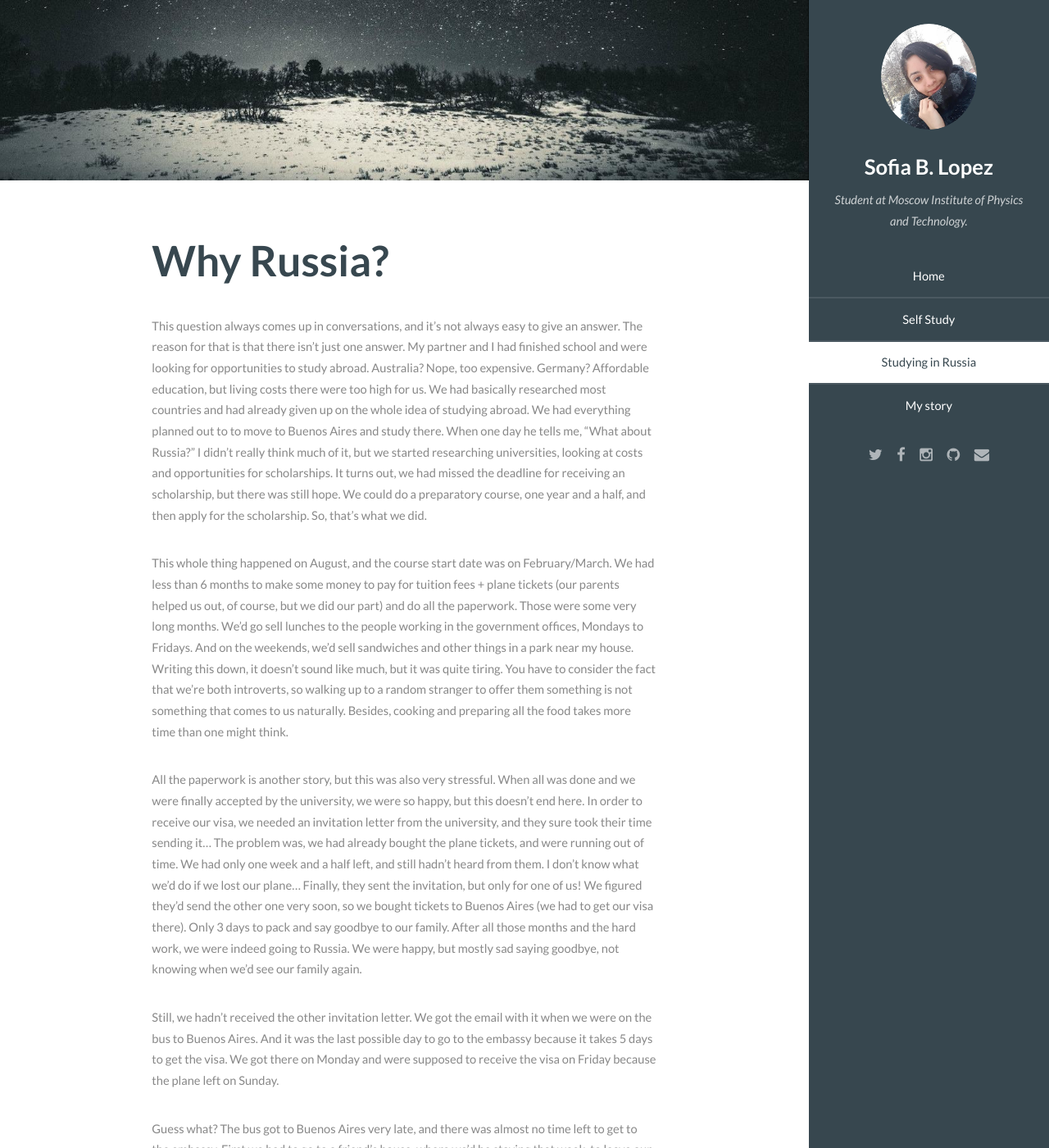
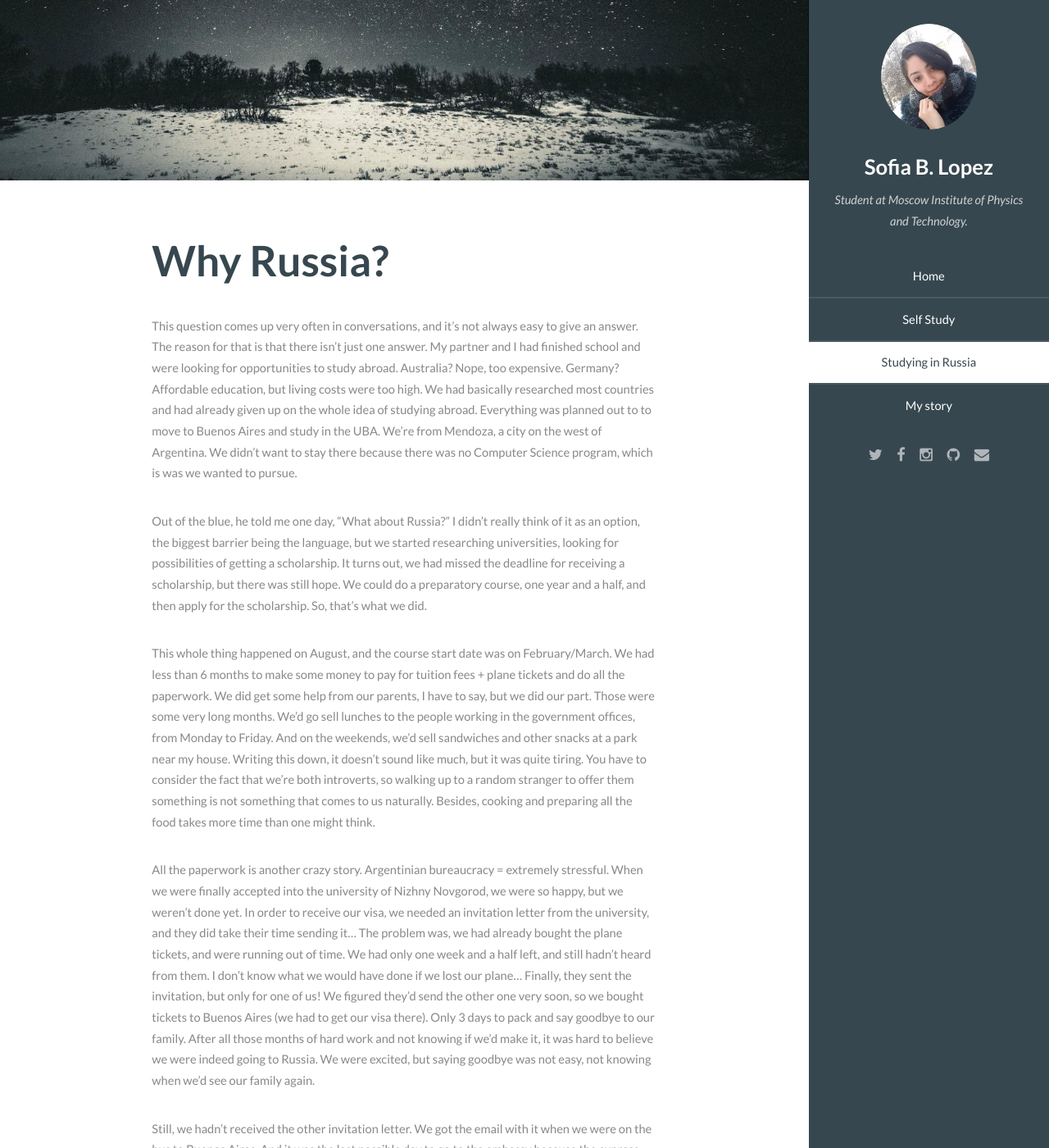
Before and after one commit to sofiabelen/sofiabelen.github.io, a Jekyll site: the page built from pages/studyinrussia.md, in a window 1280 px wide and 1400 px high. Shown: the whole window at 82% size. Built offline with Jekyll 4.4.1, drawn with Linux system fonts in a browser that asks for light colours; some of the changed text lies outside the part shown.

Commit message:
Modify 'Why Russia'

```diff
--- a/pages/studyinrussia.md
+++ b/pages/studyinrussia.md
@@ -4,14 +4,16 @@ layout: blog
 permalink: /studyinrussia.html
 tag: studyinrussia
 ---
-This question always comes up in conversations, and it's not always easy to give an answer. The reason for that is that there isn't just one answer. My partner and I had finished school and were looking for opportunities to study abroad. Australia? Nope, too expensive. Germany? Affordable education, but living costs there were too high for us. We had basically researched most countries and had already given up on the whole idea of studying abroad. We had everything planned out to to move to Buenos Aires and study there. When one day he tells me, "What about Russia?" I didn't really think much of it, but we started researching universities, looking at costs and opportunities for scholarships. It turns out, we had missed the deadline for receiving an scholarship, but there was still hope. We could do a preparatory course, one year and a half, and then apply for the scholarship. So, that's what we did.
+This question comes up very often in conversations, and it's not always easy to give an answer. The reason for that is that there isn't just one answer. My partner and I had finished school and were looking for opportunities to study abroad. Australia? Nope, too expensive. Germany? Affordable education, but living costs were too high. We had basically researched most countries and had already given up on the whole idea of studying abroad. Everything was planned out to to move to Buenos Aires and study in the UBA. We're from Mendoza, a city on the west of Argentina. We didn't want to stay there because there was no Computer Science program, which is was we wanted to pursue.
 
-This whole thing happened on August, and the course start date was on February/March. We had less than 6 months to make some money to pay for tuition fees + plane tickets (our parents helped us out, of course, but we did our part) and do all the paperwork. Those were some very long months. We'd go sell lunches to the people working in the government offices, Mondays to Fridays. And on the weekends, we'd sell sandwiches and other things in a park near my house. Writing this down, it doesn't sound like much, but it was quite tiring. You have to consider the fact that we're both introverts, so walking up to a random stranger to offer them something is not something that comes to us naturally. Besides, cooking and preparing all the food takes more time than one might think.
+Out of the blue, he told me one day, "What about Russia?" I didn't really think of it as an option, the biggest barrier being the language, but we started researching universities, looking for  possibilities of getting a scholarship. It turns out, we had missed the deadline for receiving a scholarship, but there was still hope. We could do a preparatory course, one year and a half, and then apply for the scholarship. So, that's what we did.
 
-All the paperwork is another story, but this was also very stressful. When all was done and we were finally accepted by the university, we were so happy, but this doesn't end here. In order to receive our visa, we needed an invitation letter from the university, and they sure took their time sending it... The problem was, we had already bought the plane tickets, and were running out of time. We had only one week and a half left, and still hadn't heard from them. I don't know what we'd do if we lost our plane... Finally, they sent the invitation, but only for one of us! We figured they'd send the other one very soon, so we bought tickets to Buenos Aires (we had to get our visa there). Only 3 days to pack and say goodbye to our family. After all those months and the hard work, we were indeed going to Russia. We were happy, but mostly sad saying goodbye, not knowing when we'd see our family again.
+This whole thing happened on August, and the course start date was on February/March. We had less than 6 months to make some money to pay for tuition fees + plane tickets and do all the paperwork. We did get some help from our parents, I have to say, but we did our part. Those were some very long months. We'd go sell lunches to the people working in the government offices, from Monday to Friday. And on the weekends, we'd sell sandwiches and other snacks at a park near my house. Writing this down, it doesn't sound like much, but it was quite tiring. You have to consider the fact that we're both introverts, so walking up to a random stranger to offer them something is not something that comes to us naturally. Besides, cooking and preparing all the food takes more time than one might think.
 
-Still, we hadn't received the other invitation letter. We got the email with it when we were on the bus to Buenos Aires. And it was the last possible day to go to the embassy because it takes 5 days to get the visa. We got there on Monday and were supposed to receive the visa on Friday because the plane left on Sunday.
+All the paperwork is another crazy story. Argentinian bureaucracy = extremely stressful. When we were finally accepted into the university of Nizhny Novgorod, we were so happy, but we weren't done yet. In order to receive our visa, we needed an invitation letter from the university, and they did take their time sending it... The problem was, we had already bought the plane tickets, and were running out of time. We had only one week and a half left, and still hadn't heard from them. I don't know what we would have done  if we lost our plane... Finally, they sent the invitation, but only for one of us! We figured they'd send the other one very soon, so we bought tickets to Buenos Aires (we had to get our visa there). Only 3 days to pack and say goodbye to our family. After all those months of hard work and not knowing if we'd make it, it was hard to believe we were indeed going to Russia. We were excited, but saying goodbye was not easy, not knowing when we'd see our family again.
 
-Guess what? The bus got to Buenos Aires very late, and there was almost no time left to get to the embassy. First we had to go to a friend's house, where we'd be staying that week, to leave our luggage (it was a lot!) So we rushed there, on subway and then train, each carrying two suitcases and a backpack. Then we rushed to the embassy, but there was no way we'd make in time. We felt stupid for not going there directly, but it was too late to do anything about it. However, it turns out, the embassy closes half an hour later than we thought. So, we were fine! Everything went according to plan, it seems the planets aligned and the destiny wanted us here, in Russia. We picked up the visas on Friday and left on Sunday. Just the two of us at the airport, since we had already said goodbye to our families in Mendoza.
+Still, we hadn't received the other invitation letter. We got the email with it when we were on the bus to Buenos Aires. And it was the last possible day to go to the embassy because the express visa takes at least 5 days. We got there on Monday and were supposed to receive the visa on Friday because the plane left on Sunday.
 
-The short answer I give when asked why I chose Russia, is that the cost of life here is accessible to us and Russian universities are known to be very good at math and programming. Which we knew since they're always in the top places in programming competitions like ACM-ICPC. The long answer, though, is that it just happened. We saw the opportunity and didn't think much before deciding to take it. If we'd chose to study in Buenos Aires, I'm sure we would've loved it, but the inflation and high prices of the capital would have forced us to go back to our town. So, this was probably our best shot, and I'm very happy here. Although my life is not full of luxuries, I'm thankful for the opportunity this country has given me. This is just the beginning of a long journey, but I'm happy to say we already completed the first milestone: 1.5 year long preparatory course.
+Guess what? The bus got to Buenos Aires very late, and there was almost no time left to get to the embassy. Before that, though, we had to go to a friend's house, where we'd be staying that week, to leave our luggage (it was a lot!) So we rushed there, on subway and then on train, each carrying two suitcases and a backpack. Then we rushed to the embassy, but there was no way we'd make in time. We felt stupid for not going there directly, but it was too late to change that. However, it turns out, the embassy closes half an hour later than we thought. So, we made it in time! Everything went according to plan, it seems the planets aligned and the destiny wanted us here, in Russia. We picked up the visas on Friday and left on Sunday. Just the two of us at the airport, since we had already said goodbye to our families in Mendoza.
+
+The short answer I give when asked why I chose Russia, is that the cost of life here is very accessible and Russian universities are known to be very good at math and programming. Which we knew since they're always in the top places in programming competitions like ACM-ICPC. The long answer, though, is that it just happened. We saw an opportunity and didn't think much before deciding to take it. If we'd chosen to study in Buenos Aires, I'm sure we would've loved it, but the inflation and high prices of the capital would have forced us to go back to our town. So, this was probably our best shot. Although my life is not full of luxuries, I'm thankful for the opportunity this country has given me. This is just the beginning of a long journey, but I'm happy to say we already completed the first milestone: 1.5 year long preparatory course.
```
